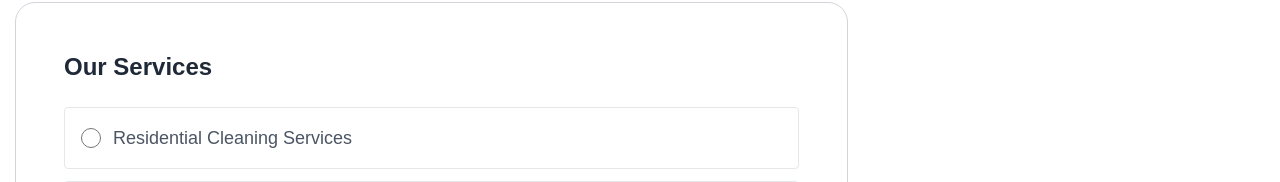
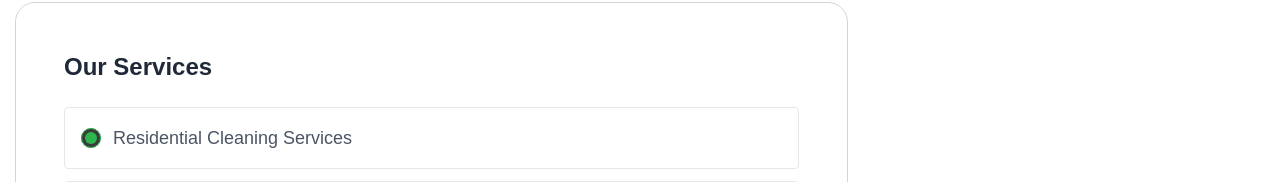
Before and after one commit to Ifenna-Pascal/cleaning-booking-app, a Next.js app: page /bookings in a window 1280 px wide. Shown: the part 770-952 px from the top of the page. Built offline with nearby package versions, Linux system fonts and the light colour scheme.

Commit message:
finsiehd persistent mockdata

```diff
--- a/src/components/shared/Button/RadioButton.jsx
+++ b/src/components/shared/Button/RadioButton.jsx
@@ -1,4 +1,4 @@
-function RadioButton({ name, ...rest }) {
+function RadioButton({ names, ...rest }) {
     return (
         <div className="flex py-4 w-full border px-4 border-gray-200 mb-3 rounded-[4px] items-center">
             <input
@@ -6,7 +6,7 @@ function RadioButton({ name, ...rest }) {
                 className="mr-3 rounded-[4px] text-secondary  cursor-pointer bg-secondary accent-secondary focus:accent-secondary w-5 h-5"
                 {...rest}
             />
-            <span className='text-gray-600 font-poppins text-lg'>{name}</span>
+            <span className='text-gray-600 font-poppins text-lg'>{names}</span>
         </div>
     )
 }
--- a/src/section/booking/BookingSteps/StepThree.jsx
+++ b/src/section/booking/BookingSteps/StepThree.jsx
@@ -1,27 +1,26 @@
-import { useState } from 'react'
 import RadioButton from '../../../components/shared/Button/RadioButton'
 
-function StepThree() {
-    const [selected, setSelected] = useState(null);
-    const handleChange = (e) => setSelected(e.target.value);
+function StepThree({ handleChange, mockData }) {
     return (
         <div className='flex flex-col items-start  h-full'>
             <h1 className='text-2xl text-gray-800 font-poppins font-semibold mb-6 text-center'>Do you have pets?</h1>
             <div className="w-full">
                 <RadioButton
-                    checked={selected === "Yes"}
+                    checked={mockData?.petsPresent === "Yes"}
                     value={"Yes"}
                     onChange={handleChange}
-                    name={"Yes"}
+                    name="petsPresent"
+                    names={"Yes"}
                 />
             </div>
 
             <div className="w-full">
                 <RadioButton
-                    checked={selected === "No"}
+                    checked={mockData?.petsPresent === "No"}
                     value={"No"}
                     onChange={handleChange}
-                    name={"No"}
+                    names={"No"}
+                    name="petsPresent"
                 />
             </div>
 
--- a/src/section/booking/BookingSteps/StepTwo.jsx
+++ b/src/section/booking/BookingSteps/StepTwo.jsx
@@ -1,10 +1,7 @@
-import { useState } from 'react'
 import RadioButton from '../../../components/shared/Button/RadioButton'
 import { bedRooms } from '../../../util/services'
 
-function StepTwo() {
-    const [selected, setSelected] = useState(null);
-    const handleChange = (e) => setSelected(e.target.value);
+function StepTwo({ mockData, handleChange }) {
     return (
         <div className='flex flex-col items-start  h-full'>
             <h1 className='text-2xl text-gray-800 font-poppins font-semibold mb-6 text-center'>How Many Bedrooms?</h1>
@@ -12,10 +9,11 @@ function StepTwo() {
                 bedRooms.map(roomInfo => (
                     <div key={roomInfo.value} className="w-full">
                         <RadioButton
-                            checked={selected === roomInfo.value}
+                            checked={mockData?.noOfBedRooms === roomInfo.value}
                             value={roomInfo.value}
                             onChange={handleChange}
-                            name={roomInfo.name}
+                            name='noOfBedRooms'
+                            names={roomInfo.name}
                         />
                     </div>
                 ))
--- a/src/section/booking/BookingSteps/index.jsx
+++ b/src/section/booking/BookingSteps/index.jsx
@@ -2,10 +2,7 @@ import React, { useState } from 'react'
 import RadioButton from '../../../components/shared/Button/RadioButton';
 import { services } from '../../../util/services'
 
-function BookingIndexPage() {
-  const [selected, setSelected] = useState(null);
-  const handleChange = (e) => setSelected(e.target.value);
-
+function BookingIndexPage({ handleChange, mockData }) {
   return (
     <div className='flex flex-col items-start w-full h-full'>
       <h1 className='text-2xl text-gray-800  font-poppins font-semibold mb-6 text-center'>Our Services</h1>
@@ -13,10 +10,11 @@ function BookingIndexPage() {
         services.slice(1).map(service => (
           <div key={service.id} className="w-full">
             <RadioButton
-              checked={selected === service.type}
+              checked={mockData?.serviceType === service.type}
               value={service.type}
+              name='serviceType'
               onChange={handleChange}
-              name={service.name}
+              names={service.name}
             />
           </div>
         ))
--- a/src/section/booking/ConditionHandler.js
+++ b/src/section/booking/ConditionHandler.js
@@ -4,13 +4,13 @@ import StepFour from "./BookingSteps/StepFour";
 import StepThree from "./BookingSteps/StepThree";
 import StepTwo from "./BookingSteps/StepTwo";
 
-const ConditionHandler = (step, nextStep) => {
+const ConditionHandler = (step, handleChange, mockData) => {
     const handlers = {
-        0: <BookingIndexPage nextStep={nextStep} />,
-        1: <StepTwo  nextStep={step} />,
-        2: <StepThree nextStep={step} />,
-        3: <StepFour nextStep={step} />,
-        4: <StepFive nextStep={step} />,
+        0: <BookingIndexPage mockData={mockData} handleChange={handleChange}/>,
+        1: <StepTwo  nextStep={step}  mockData={mockData} handleChange={handleChange}/>,
+        2: <StepThree nextStep={step} mockData={mockData} handleChange={handleChange} />,
+        3: <StepFour nextStep={step} mockData={mockData} handleChange={handleChange}/>,
+        4: <StepFive nextStep={step}  mockData={mockData} handleChange={handleChange}/>,
     }
     return handlers[step]
 }
--- a/src/section/booking/index.jsx
+++ b/src/section/booking/index.jsx
@@ -7,7 +7,18 @@ import ConditionHandler from './ConditionHandler';
 function BookingSection() {
     const router = useRouter();
     const [step, setStep] = useState(0);
+    const initialState = {
+        serviceType: 'residential',
+        noOfBedRooms: '',
+        petsPresent: '',
+        entranceMode: '',
+        contactInfo: {}
+    };
+    const [mockData, setMockData] = useState(initialState);
 
+    const handleChange = (e) => {
+        setMockData({ ...mockData, [e.target.name]: e.target.value })
+    }
     useEffect(() => {
         if (router.query && router.query.index) {
             setStep(1);
@@ -30,7 +41,7 @@ function BookingSection() {
             <div className='grid grid-cols-3'>
                 <div className='col-span-2 min-h-[500px] p-12 relative  w-full border border-gray-300 rounded-[20px]'>
                     {
-                        ConditionHandler(step, nextStep)
+                        ConditionHandler(step, handleChange, mockData)
                     }
                     <div className='max-w-[500px] gap-x-6 absolute bottom-4 w-full grid grid-cols-2'>
                         {step > 0 && <Button text="Previous" onClick={previousStep} />}
```
